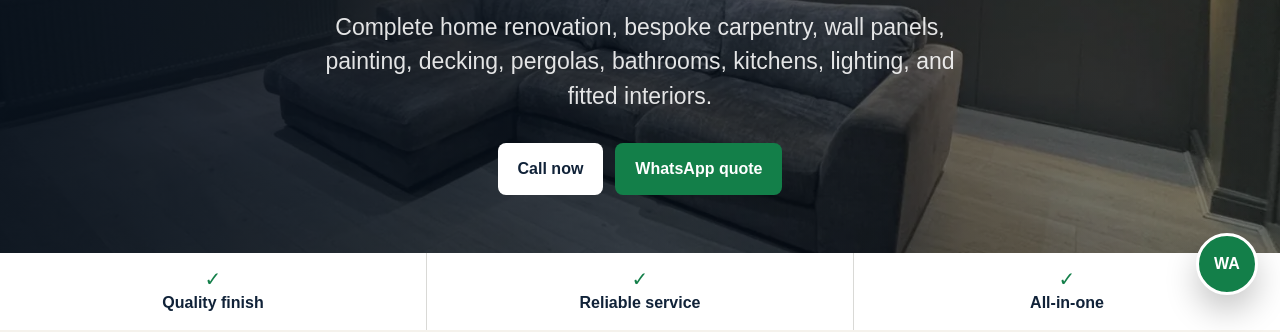
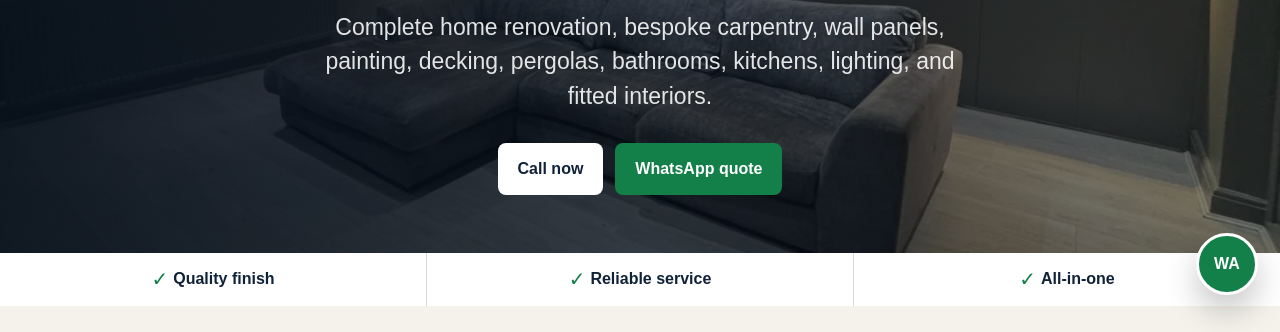
Before and after one commit to AviramDahan/aron-elite-projects, a plain HTML site: page index.html in a window 1280 px wide. Shown: the part 483-815 px from the top of the page. Drawn offline with Linux system fonts and the light colour scheme.

Commit message:
Place trust checkmarks inline beside benefit text

```diff
--- a/styles.css
+++ b/styles.css
@@ -279,10 +279,10 @@ h3 {
 
 .trust-band div {
   display: flex;
-  flex-direction: column;
+  flex-direction: row;
   align-items: center;
   justify-content: center;
-  gap: 4px;
+  gap: 5px;
   min-width: 0;
   padding: 16px 8px;
   text-align: center;
```
